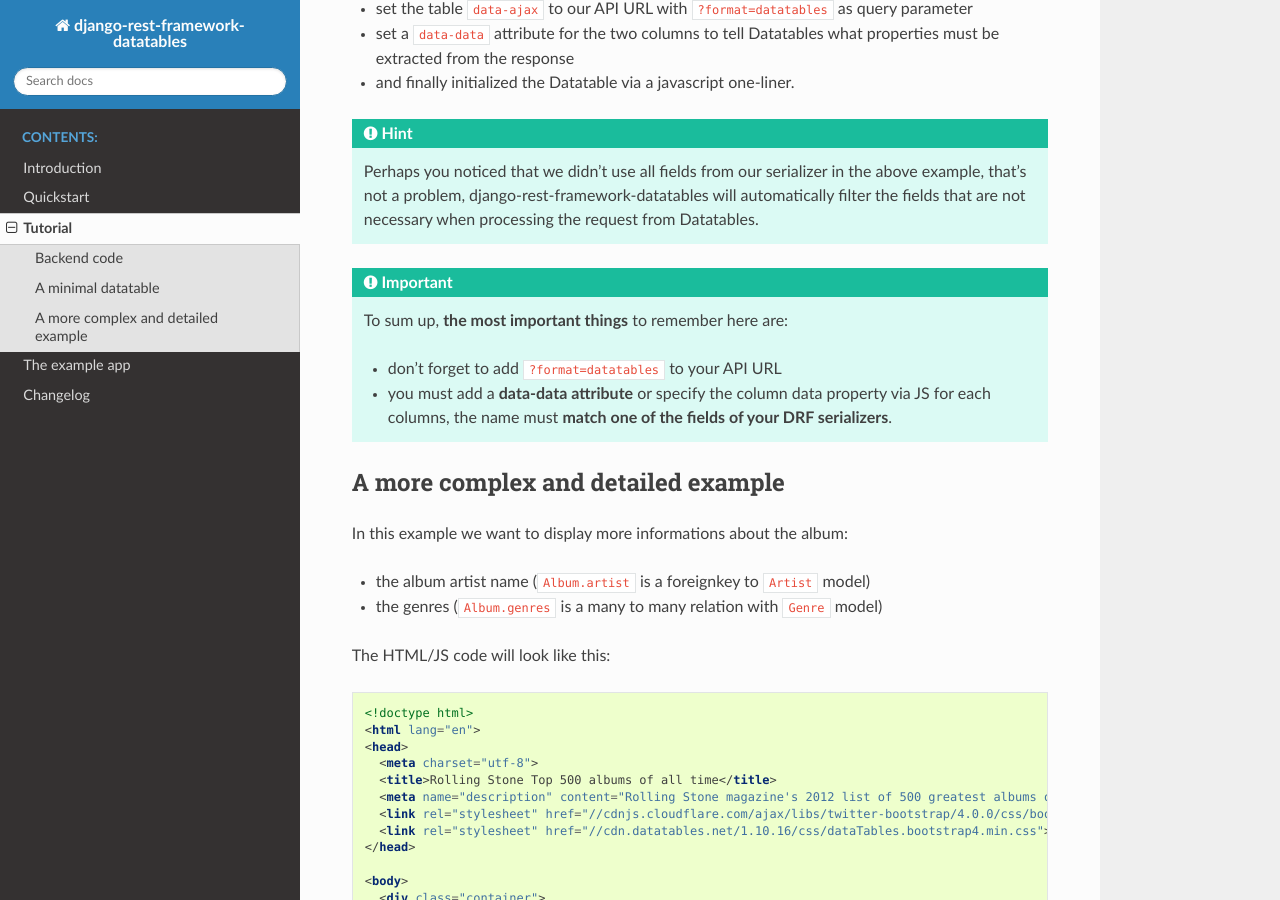
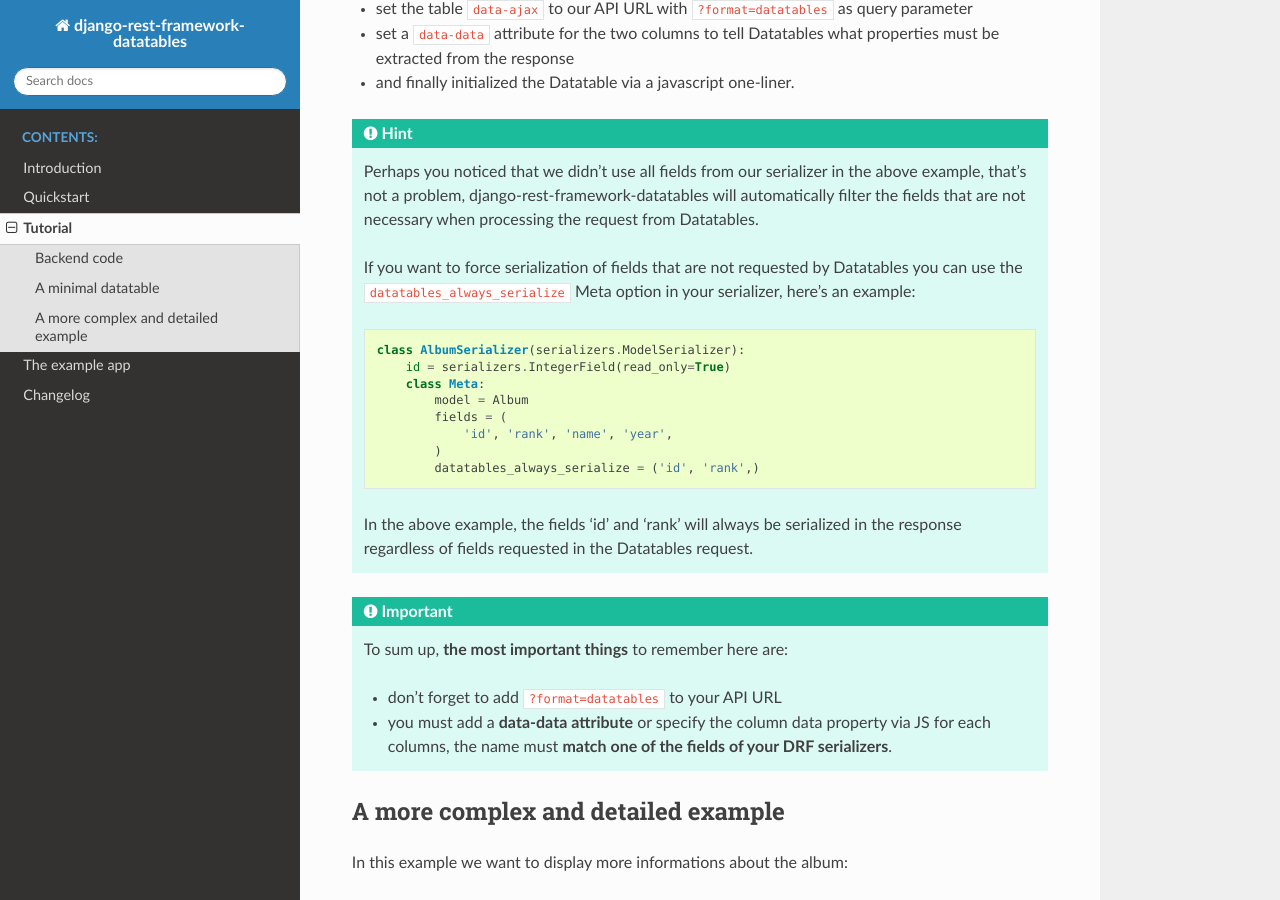
Before and after one commit to izimobil/django-rest-framework-datatables, a Sphinx documentation site: the page built from docs/tutorial.rst, in a window 1280 px wide and 900 px high, scrolled down 3276 px. Built offline with Sphinx 7.4.7 and the Read the Docs theme 2.0.0, drawn with Linux system fonts in a browser that asks for light colours.

Commit message:
Improved documentation.
Added documentation for the new 'datatables_always_serialize' serializer
Meta option.

```diff
--- a/docs/tutorial.rst
+++ b/docs/tutorial.rst
@@ -177,6 +177,22 @@
 
     Perhaps you noticed that we didn't use all fields from our serializer in the above example, that's not a problem, django-rest-framework-datatables will automatically filter the fields that are not necessary when processing the request from Datatables.
 
+    If you want to force serialization of fields that are not requested by Datatables you can use the ``datatables_always_serialize`` Meta option in your serializer, here's an example:
+
+    .. code:: python
+
+        class AlbumSerializer(serializers.ModelSerializer):
+            id = serializers.IntegerField(read_only=True)
+            class Meta:
+                model = Album
+                fields = (
+                    'id', 'rank', 'name', 'year',
+                )
+                datatables_always_serialize = ('id', 'rank',)
+
+    In the above example, the fields 'id' and 'rank' will always be serialized in the response regardless of fields requested in the Datatables request.
+
+
 .. important::
 
     To sum up, **the most important things** to remember here are:
```
